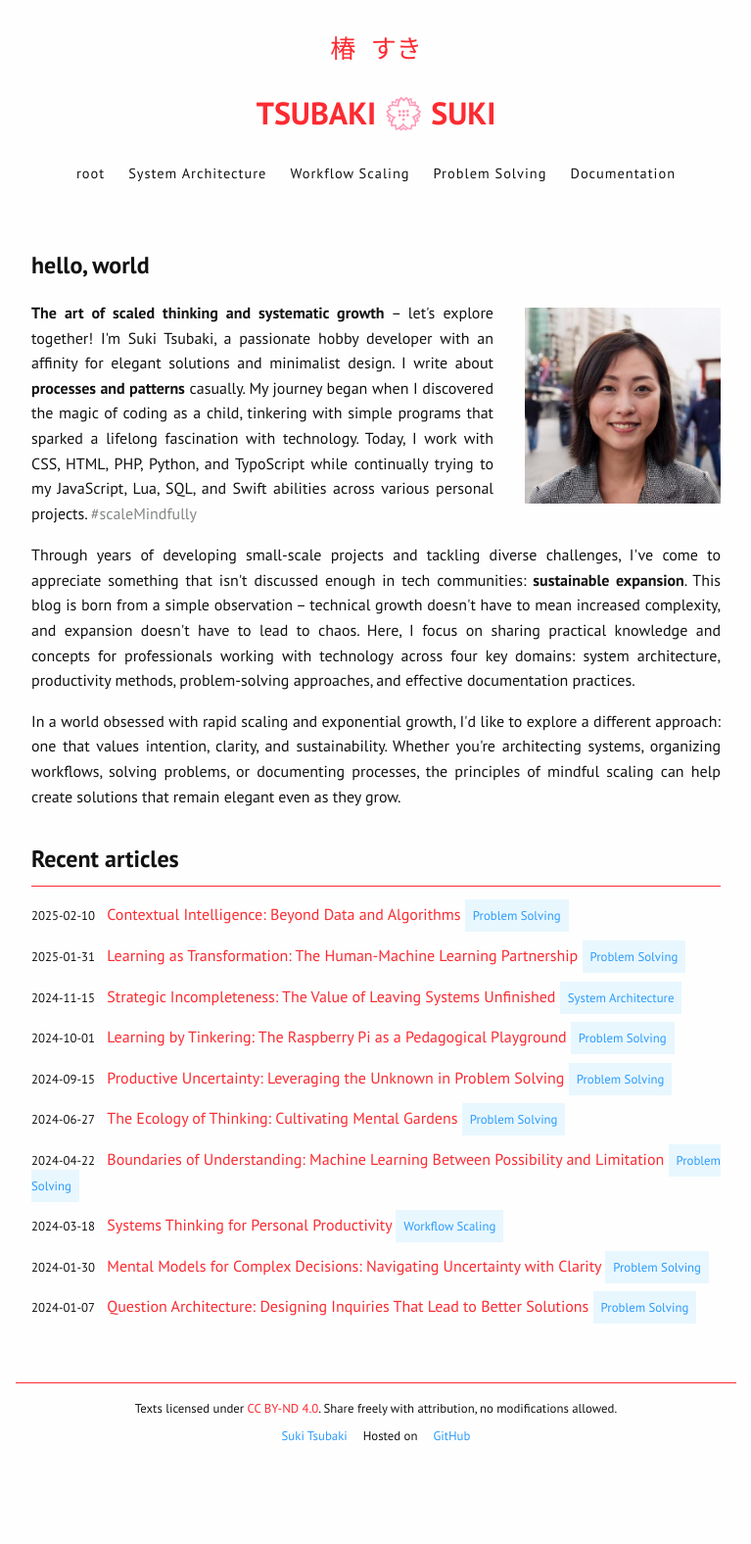
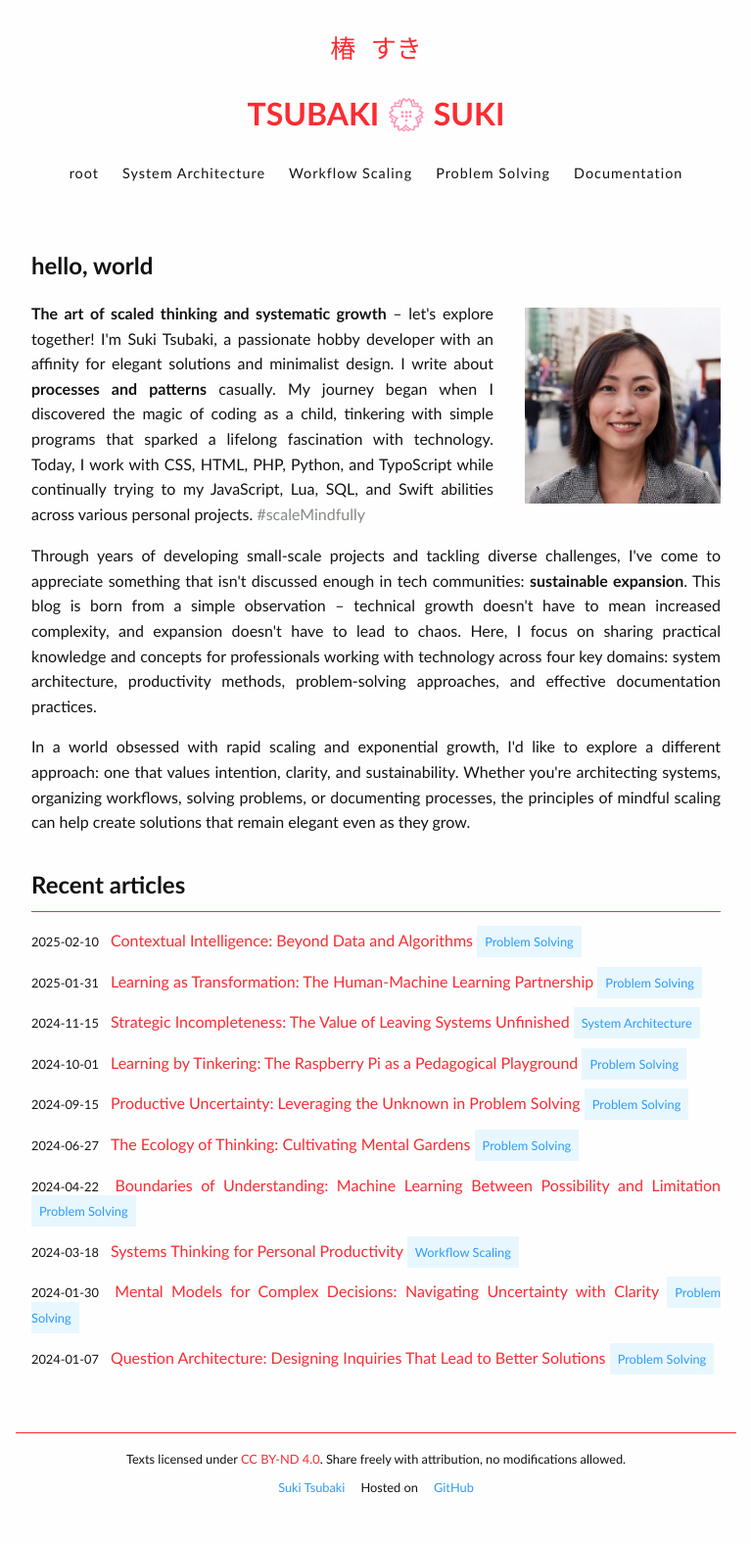
Before and after one commit to sukitsubaki/sukitsubaki.github.io, a Jekyll site: the page built from index.html, in a window 1280 px wide. Shown: the whole page at 98% size, without its empty margins (256-1023 px from the left). Built offline with Jekyll 4.4.1, drawn with Linux system fonts in a browser that asks for light colours; some web fonts are replaced; before the commit the page ends 1525 px from its top, so only the background shows below that.

Commit message:
Update reset.css
?

```diff
--- a/assets/css/base/reset.css
+++ b/assets/css/base/reset.css
@@ -1,28 +1,28 @@
 /* CSS Reset and Global Styles */
 @font-face {
     font-family: 'PTSans';
-    src: url('../../fonts/PTSans-Regular.ttf') format('truetype');
+    src: url('../../../fonts/PTSans-Regular.ttf') format('truetype');
     font-weight: normal;
     font-style: normal;
 }
 
 @font-face {
     font-family: 'PTSans';
-    src: url('../../fonts/PTSans-Bold.ttf') format('truetype');
+    src: url('../../../fonts/PTSans-Bold.ttf') format('truetype');
     font-weight: bold;
     font-style: normal;
 }
 
 @font-face {
     font-family: 'PTMono';
-    src: url('../../fonts/PTMono-regular.ttf') format('truetype');
+    src: url('../../../fonts/PTMono-regular.ttf') format('truetype');
     font-weight: normal;
     font-style: monospace;
 }
 
 @font-face {
     font-family: 'Rancho';
-    src: url('../../fonts/Handlee-Regular.ttf') format('truetype');
+    src: url('../../../fonts/Handlee-Regular.ttf') format('truetype');
     font-weight: normal;
     font-style: normal;
 }
```
